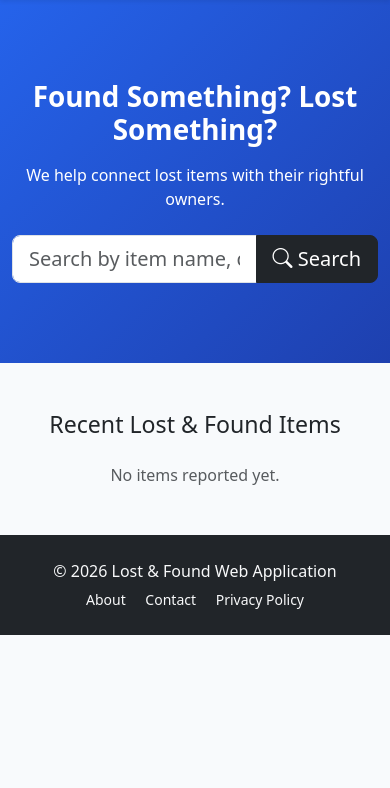
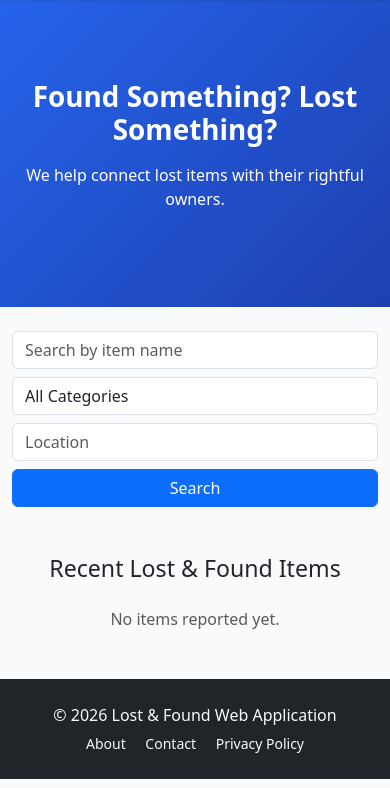
Before and after one commit to lost-found-web/lost-found-webapp, a Flask app: page / in a window 390 px wide. Shown: the part 56-844 px from the top of the page. Run offline with Flask 3, Linux system fonts and the light colour scheme.

Commit message:
Add search and filter functionality on home page

```diff
--- a/app/routes/items.py
+++ b/app/routes/items.py
@@ -8,16 +8,39 @@ from app.extensions import db
 from app.models.item import Item
 
 from flask import current_app
+from flask import request
+
 
 items_bp = Blueprint('items', __name__)
 
 
 @items_bp.route("/")
 def home():
-    items = Item.query.filter_by(status="active") \
-                  .order_by(Item.created_at.desc()).all()
+    search = request.args.get("search", "")
+    category = request.args.get("category", "")
+    location = request.args.get("location", "")
 
-    return render_template("home.html", items=items)
+    query = Item.query.filter_by(status="active")
+
+    if search:
+        query = query.filter(Item.item_name.ilike(f"%{search}%"))
+
+    if category:
+        query = query.filter_by(category=category)
+
+    if location:
+        query = query.filter(Item.location.ilike(f"%{location}%"))
+
+    items = query.order_by(Item.created_at.desc()).all()
+
+    return render_template(
+        "home.html",
+        items=items,
+        search=search,
+        category=category,
+        location=location
+    )
+
 
 @items_bp.route("/report/<item_type>", methods=["GET", "POST"])
 @login_required
--- a/app/templates/home.html
+++ b/app/templates/home.html
@@ -11,22 +11,50 @@
         <p class="mt-3">
             We help connect lost items with their rightful owners.
         </p>
-
-        <form class="row justify-content-center mt-4">
-            <div class="col-md-6">
-                <div class="input-group">
-                    <input type="text" class="form-control form-control-lg"
-                           placeholder="Search by item name, category or location">
-                    <button class="btn btn-dark btn-lg">
-                        <i class="bi bi-search"></i> Search
-                    </button>
-                </div>
-            </div>
-        </form>
     </div>
 </section>
 
-<!-- FEATURED ITEMS -->
+<!-- SEARCH & FILTER -->
+<section class="container my-4">
+  <form method="GET" class="row g-2">
+
+    <div class="col-md-4">
+      <input type="text"
+             class="form-control"
+             name="search"
+             placeholder="Search by item name"
+             value="{{ search }}">
+    </div>
+
+    <div class="col-md-3">
+      <select class="form-control" name="category">
+        <option value="">All Categories</option>
+        <option {% if category=="Mobile" %}selected{% endif %}>Mobile</option>
+        <option {% if category=="Wallet" %}selected{% endif %}>Wallet</option>
+        <option {% if category=="Documents" %}selected{% endif %}>Documents</option>
+        <option {% if category=="Keys" %}selected{% endif %}>Keys</option>
+        <option {% if category=="Others" %}selected{% endif %}>Others</option>
+      </select>
+    </div>
+
+    <div class="col-md-3">
+      <input type="text"
+             class="form-control"
+             name="location"
+             placeholder="Location"
+             value="{{ location }}">
+    </div>
+
+    <div class="col-md-2 d-grid">
+      <button class="btn btn-primary">
+        Search
+      </button>
+    </div>
+
+  </form>
+</section>
+
+
 <!-- FEATURED ITEMS -->
 <section class="container my-5">
     <h3 class="text-center mb-4">Recent Lost & Found Items</h3>
```
